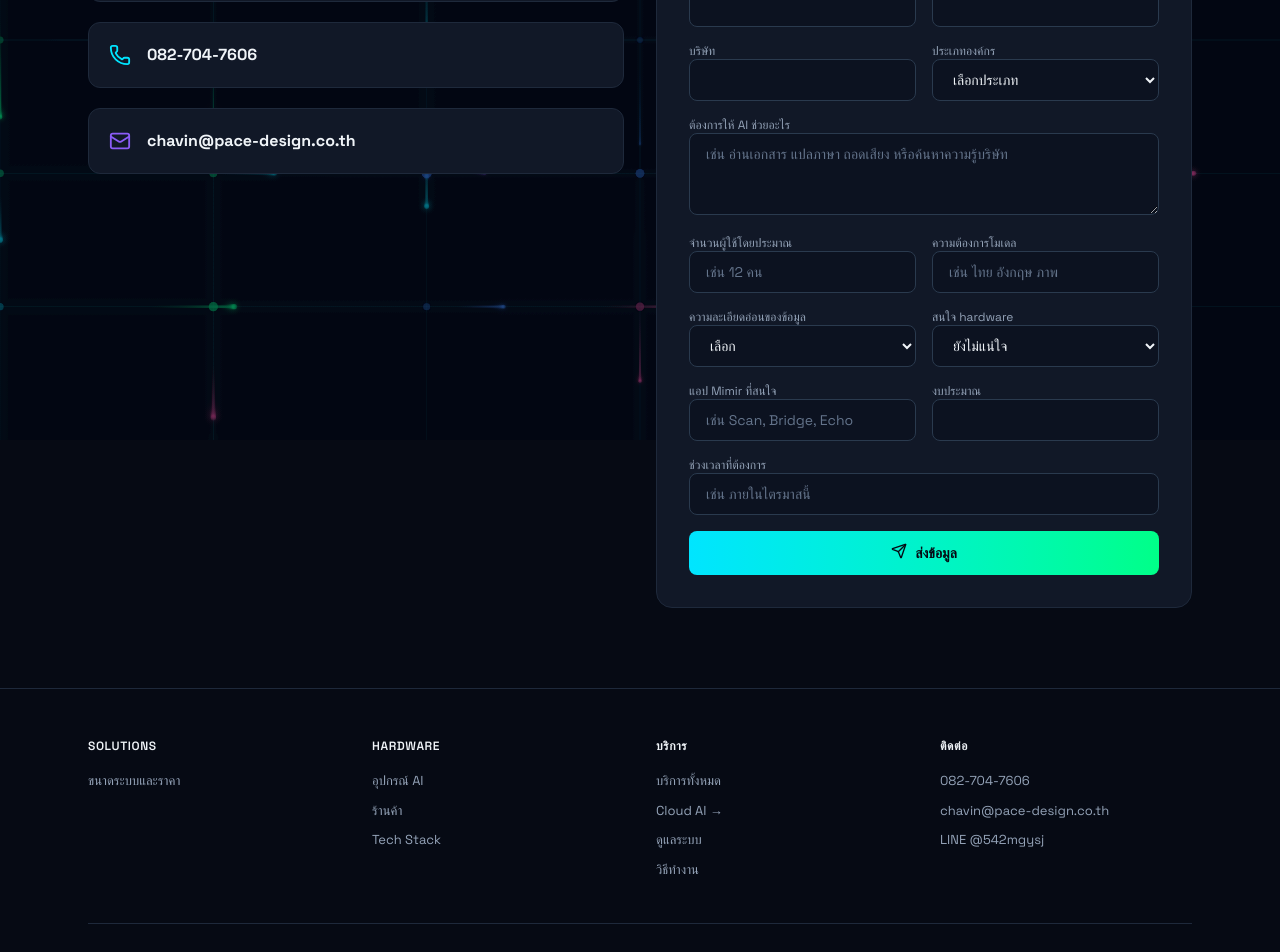
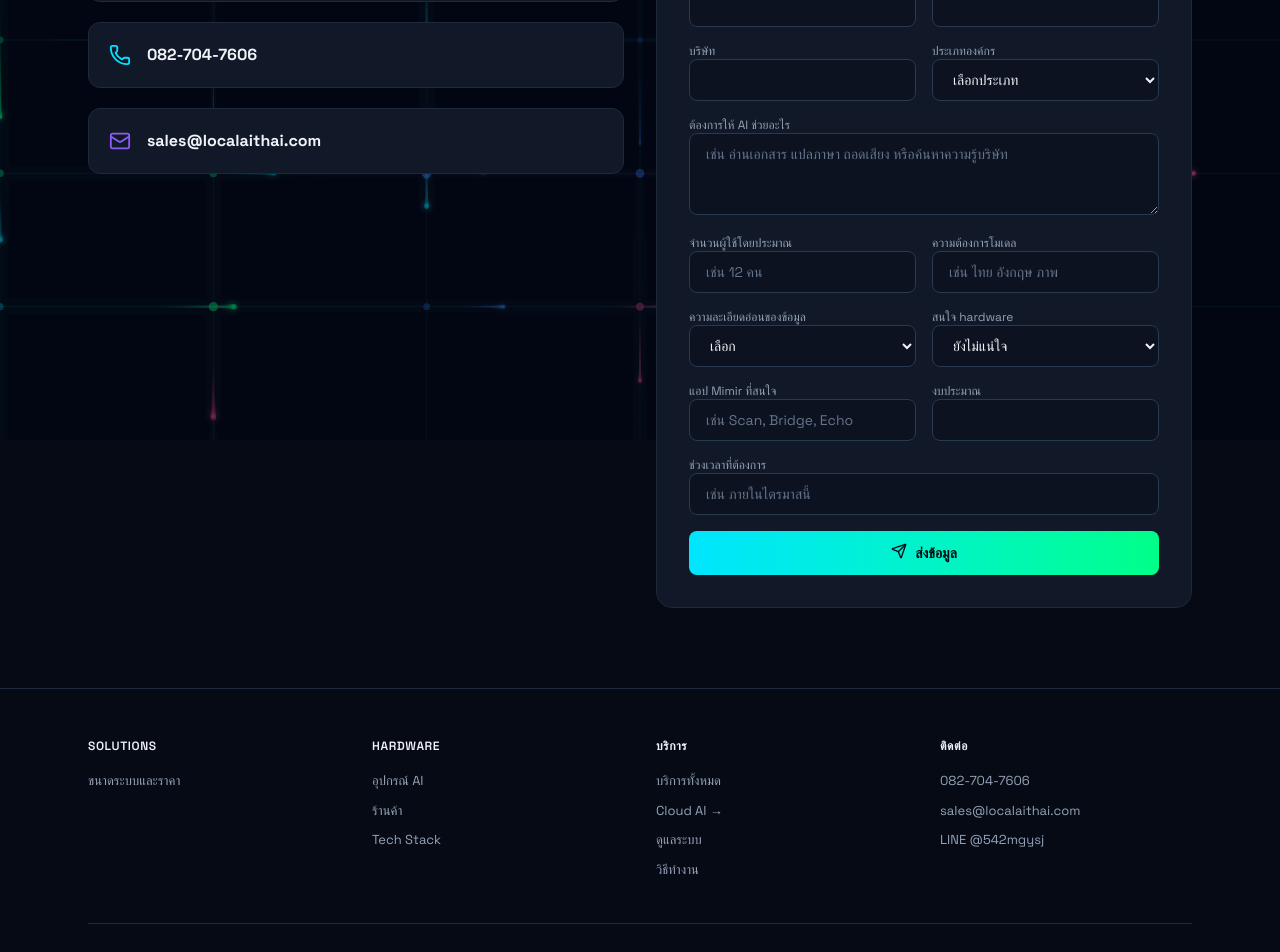
Before and after one commit to loongallday/local-ai-thai, a Next.js app: page /contact in a window 1280 px wide. Shown: the part 360-1312 px from the top of the page. Built offline with nearby package versions, Linux system fonts and the light colour scheme; a web font is replaced by a local one.

Commit message:
:wrench: replace personal contact email with sales@localaithai.com

```diff
--- a/src/app/contact/page.tsx
+++ b/src/app/contact/page.tsx
@@ -7,7 +7,7 @@ import Footer from "@/components/Footer";
 export const metadata: Metadata = {
   title: "ติดต่อเรา | ปรึกษาฟรี ขอใบเสนอราคา AI ส่วนตัว | LocalAI Thailand",
   description:
-    "ติดต่อ LocalAI Thailand ปรึกษาฟรีเรื่องติดตั้ง AI ส่วนตัว ขอใบเสนอราคา ผ่าน LINE @542mgysj โทร อีเมล chavin@pace-design.co.th หรือกรอกฟอร์ม ตอบกลับภายใน 1 วันทำการ สำนักงาน กรุงเทพมหานคร",
+    "ติดต่อ LocalAI Thailand ปรึกษาฟรีเรื่องติดตั้ง AI ส่วนตัว ขอใบเสนอราคา ผ่าน LINE @542mgysj โทร อีเมล sales@localaithai.com หรือกรอกฟอร์ม ตอบกลับภายใน 1 วันทำการ สำนักงาน กรุงเทพมหานคร",
   keywords: [
     "ติดต่อ LocalAI Thailand",
     "ขอใบเสนอราคา AI",
--- a/src/components/Contact.tsx
+++ b/src/components/Contact.tsx
@@ -41,7 +41,7 @@ export default function Contact() {
           <div className="space-y-5">
             <a href="https://lin.ee/rYvSzrg" className="flex items-center gap-4 p-5 rounded-xl bg-[#111827] border border-[#1e293b]"><MessageCircle size={22} className="text-[#00C300]" /><span className="text-[#f0f4f8] font-bold">แชทผ่าน LINE</span></a>
             <a href="tel:+66827047606" className="flex items-center gap-4 p-5 rounded-xl bg-[#111827] border border-[#1e293b]"><Phone size={22} className="text-[#00e5ff]" /><span className="text-[#f0f4f8] font-bold">082-704-7606</span></a>
-            <a href="mailto:chavin@pace-design.co.th" className="flex items-center gap-4 p-5 rounded-xl bg-[#111827] border border-[#1e293b]"><Mail size={22} className="text-[#8b5cf6]" /><span className="text-[#f0f4f8] font-bold">chavin@pace-design.co.th</span></a>
+            <a href="mailto:sales@localaithai.com" className="flex items-center gap-4 p-5 rounded-xl bg-[#111827] border border-[#1e293b]"><Mail size={22} className="text-[#8b5cf6]" /><span className="text-[#f0f4f8] font-bold">sales@localaithai.com</span></a>
           </div>
 
           <motion.div initial={{ opacity: 0, x: 20 }} whileInView={{ opacity: 1, x: 0 }} viewport={{ once: true }} className="rounded-2xl bg-[#111827] border border-[#1e293b] p-6 md:p-8">
--- a/src/components/Footer.tsx
+++ b/src/components/Footer.tsx
@@ -40,7 +40,7 @@ export default function Footer() {
             <p className="text-[12px] font-semibold text-[#f0f4f8] uppercase tracking-wider mb-3">ติดต่อ</p>
             <div className="space-y-0.5 text-[13px] text-[#94a3b8]">
               <a href="tel:0827047606" className="block hover:text-[#00e5ff] transition-colors py-2 sm:py-1">082-704-7606</a>
-              <a href="mailto:chavin@pace-design.co.th" className="block hover:text-[#00e5ff] transition-colors py-2 sm:py-1">chavin@pace-design.co.th</a>
+              <a href="mailto:sales@localaithai.com" className="block hover:text-[#00e5ff] transition-colors py-2 sm:py-1">sales@localaithai.com</a>
               <a href="https://line.me/R/ti/p/@542mgysj" className="block hover:text-[#00e5ff] transition-colors py-2 sm:py-1">LINE @542mgysj</a>
             </div>
           </div>
```
Also changed, not shown: 1 other file (tests, documents, lock files or other folders).
